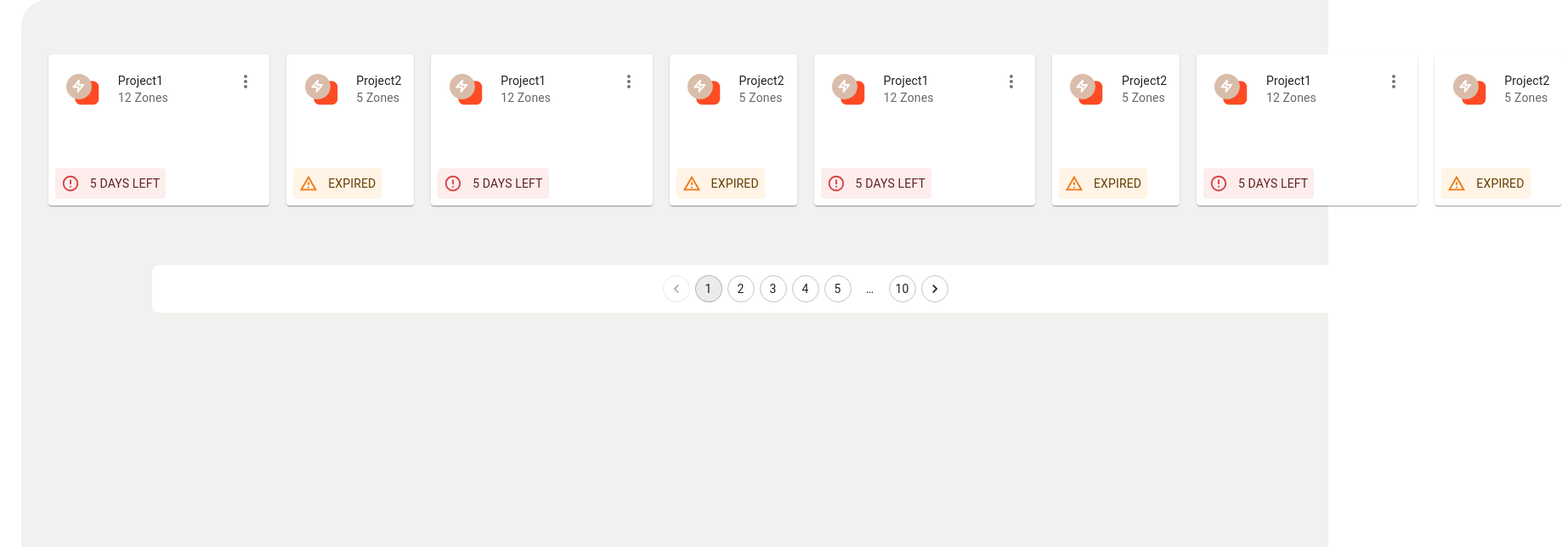
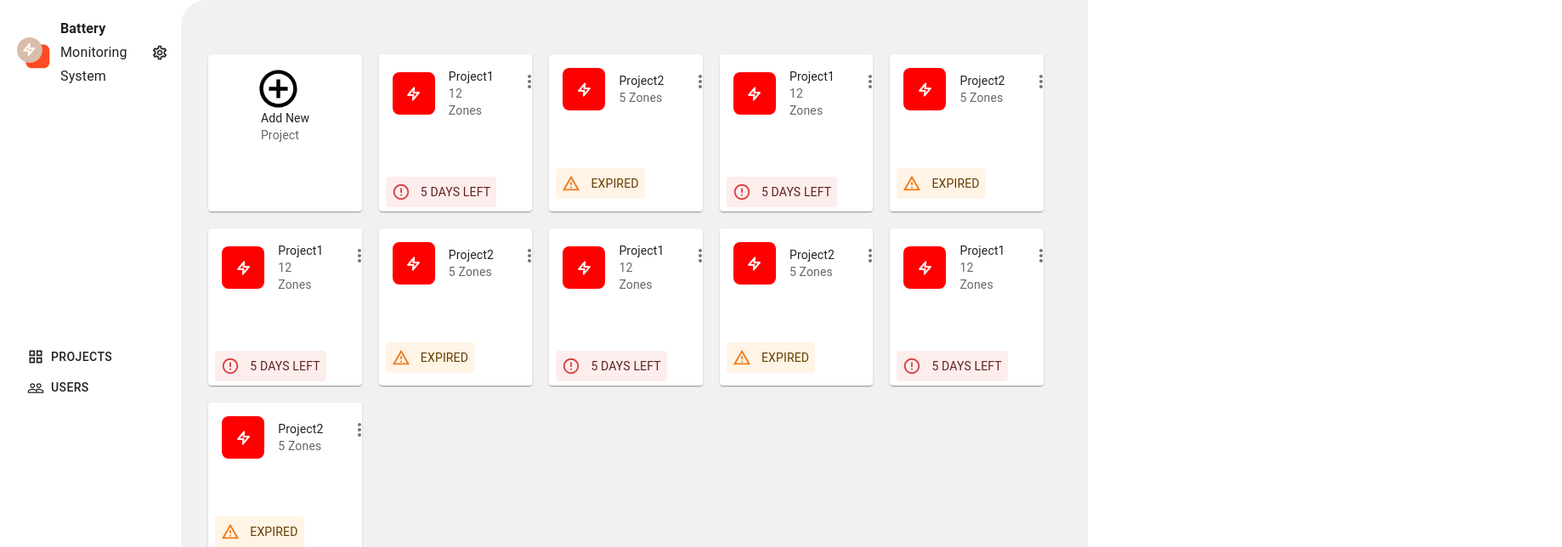
Before and after one commit to Mohammad-engineer/trust, a React (Vite) app: page /projects in a window 1280 px wide. Shown: the top 644 px of the page at 85% size, 1838 px wide, since content can reach past the window. Built offline with nearby package versions, Linux system fonts and the light colour scheme.

Commit message:
create project page

```diff
--- a/src/components/projects.jsx
+++ b/src/components/projects.jsx
@@ -9,6 +9,7 @@ import Link from "@mui/material/Link";
 import Paper from "@mui/material/Paper";
 //import iamges
 import projectlogo from "../assets/projects/project-page-logo.png";
+import zap1 from "../assets/projects/zap1.png";
 //pagination
 import Pagination from "@mui/material/Pagination";
 import Stack from "@mui/material/Stack";
@@ -25,6 +26,8 @@ import GridViewIcon from "@mui/icons-material/GridView";
 import PeopleOutlineIcon from "@mui/icons-material/PeopleOutline";
 import LogoutIcon from "@mui/icons-material/Logout";
 import SettingsOutlinedIcon from "@mui/icons-material/SettingsOutlined";
+import AddCircleOutlineIcon from '@mui/icons-material/AddCircleOutline';
+import AddCircleOutlineOutlinedIcon from '@mui/icons-material/AddCircleOutlineOutlined';
 // navigate user after Login
 import { useNavigate } from "react-router-dom";
 
@@ -112,22 +115,61 @@ const Projects = () => {
               display: "flex",
               flexDirection: "column",
               alignItems: "center",
-              columnGap: '20px',
-              width: '100%',
-              flexWrap: 'wrap',
-              rowGap: '20px'
+              //width: "100%",
             }}
           >
             <Box className={styles.project_wrapper}>
-              <Card sx={{ flexBasis:'20%' }}>
-                <CardHeader sx={{paddingBottom: '60px'}}
+
+            <Card className={styles.project_card } >
+                <CardHeader className={styles.add_new_project}
+                  sx={{ paddingBottom: "60px" }}
                   avatar={
-                    <Avatar sx={{ bgcolor: '#ffffff', width: '50px',height: '50px' }} aria-label="recipe">
-                      <img src={projectlogo} alt="" />
+                    <Avatar className={styles.add_new_icon}
+                      sx={{
+                        //bgcolor: "#ff0000",
+
+                        width: "50px",
+                        height: "50px",
+                        borderRadius: "8px",
+                      }}
+                      aria-label="recipe"
+                    >
+                      <AddCircleOutlineOutlinedIcon />
+                    </Avatar>
+                  }
+                  title="Add New"
+                  subheader="Project"
+                />
+                <CardContent>
+                  <Typography gutterBottom variant="h5" component="div">
+                    Lizard sdfsdfsdfsfsf
+                  </Typography>
+
+                </CardContent>
+
+              </Card>
+
+              <Card className={styles.project_card} >
+                <CardHeader
+                  sx={{ paddingBottom: "60px" }}
+                  avatar={
+                    <Avatar
+                      sx={{
+                        bgcolor: "#ff0000",
+                        width: "50px",
+                        height: "50px",
+                        borderRadius: "8px",
+                      }}
+                      aria-label="recipe"
+                    >
+                      <img src={zap1} alt="" />
                     </Avatar>
                   }
                   action={
-                    <IconButton aria-label="settings" sx={{paddingLeft: '30px'}}>
+                    <IconButton
+                      aria-label="settings"
+                      sx={{ paddingLeft: "30px" }}
+                    >
                       <MoreVertIcon />
                     </IconButton>
                   }
@@ -144,15 +186,27 @@ const Projects = () => {
                 </CardActions>
               </Card>
 
-              <Card sx={{ maxWidth: '20%' }}>
-                <CardHeader sx={{paddingBottom: '60px'}}
+              <Card className={styles.project_card}>
+                <CardHeader
+                  sx={{ paddingBottom: "60px" }}
                   avatar={
-                    <Avatar sx={{bgcolor:'#ffffff', width:'50px',height:'50px'}} aria-label="recipe">
-                      <img src={projectlogo} alt="" />
+                    <Avatar
+                      sx={{
+                        bgcolor: "#ff0000",
+                        width: "50px",
+                        height: "50px",
+                        borderRadius: "8px",
+                      }}
+                      aria-label="recipe"
+                    >
+                      <img src={zap1} alt="" />
                     </Avatar>
                   }
                   action={
-                    <IconButton aria-label="settings" sx={{paddingLeft: '30px'}}>
+                    <IconButton
+                      aria-label="settings"
+                      sx={{ paddingLeft: "30px" }}
+                    >
                       <MoreVertIcon />
                     </IconButton>
                   }
@@ -169,15 +223,27 @@ const Projects = () => {
                 </CardActions>
               </Card>
 
-              <Card sx={{ flexBasis:'20%' }}>
-                <CardHeader sx={{paddingBottom: '60px'}}
+              <Card className={styles.project_card}>
+                <CardHeader
+                  sx={{ paddingBottom: "60px" }}
                   avatar={
-                    <Avatar sx={{ bgcolor: '#ffffff', width: '50px',height: '50px' }} aria-label="recipe">
-                      <img src={projectlogo} alt="" />
+                    <Avatar
+                      sx={{
+                        bgcolor: "#ff0000",
+                        width: "50px",
+                        height: "50px",
+                        borderRadius: "8px",
+                      }}
+                      aria-label="recipe"
+                    >
+                      <img src={zap1} alt="" />
                     </Avatar>
                   }
                   action={
-                    <IconButton aria-label="settings" sx={{paddingLeft: '30px'}}>
+                    <IconButton
+                      aria-label="settings"
+                      sx={{ paddingLeft: "30px" }}
+                    >
                       <MoreVertIcon />
                     </IconButton>
                   }
@@ -194,15 +260,27 @@ const Projects = () => {
                 </CardActions>
               </Card>
 
-              <Card sx={{ maxWidth: '20%' }}>
-                <CardHeader sx={{paddingBottom: '60px'}}
+              <Card className={styles.project_card}>
+                <CardHeader
+                  sx={{ paddingBottom: "60px" }}
                   avatar={
-                    <Avatar sx={{bgcolor:'#ffffff', width:'50px',height:'50px'}} aria-label="recipe">
-                      <img src={projectlogo} alt="" />
+                    <Avatar
+                      sx={{
+                        bgcolor: "#ff0000",
+                        width: "50px",
+                        height: "50px",
+                        borderRadius: "8px",
+                      }}
+                      aria-label="recipe"
+                    >
+                      <img src={zap1} alt="" />
                     </Avatar>
                   }
                   action={
-                    <IconButton aria-label="settings" sx={{paddingLeft: '30px'}}>
+                    <IconButton
+                      aria-label="settings"
+                      sx={{ paddingLeft: "30px" }}
+                    >
                       <MoreVertIcon />
                     </IconButton>
                   }
@@ -219,15 +297,27 @@ const Projects = () => {
                 </CardActions>
               </Card>
 
-              <Card sx={{ flexBasis:'20%' }}>
-                <CardHeader sx={{paddingBottom: '60px'}}
+              <Card className={styles.project_card}>
+                <CardHeader
+                  sx={{ paddingBottom: "60px" }}
                   avatar={
-                    <Avatar sx={{ bgcolor: '#ffffff', width: '50px',height: '50px' }} aria-label="recipe">
-                      <img src={projectlogo} alt="" />
+                    <Avatar
+                      sx={{
+                        bgcolor: "#ff0000",
+                        width: "50px",
+                        height: "50px",
+                        borderRadius: "8px",
+                      }}
+                      aria-label="recipe"
+                    >
+                      <img src={zap1} alt="" />
                     </Avatar>
                   }
                   action={
-                    <IconButton aria-label="settings" sx={{paddingLeft: '30px'}}>
+                    <IconButton
+                      aria-label="settings"
+                      sx={{ paddingLeft: "30px" }}
+                    >
                       <MoreVertIcon />
                     </IconButton>
                   }
@@ -244,15 +334,27 @@ const Projects = () => {
                 </CardActions>
               </Card>
 
-              <Card sx={{ maxWidth: '20%' }}>
-                <CardHeader sx={{paddingBottom: '60px'}}
+              <Card className={styles.project_card}>
+                <CardHeader
+                  sx={{ paddingBottom: "60px" }}
                   avatar={
-                    <Avatar sx={{bgcolor:'#ffffff', width:'50px',height:'50px'}} aria-label="recipe">
-                      <img src={projectlogo} alt="" />
+                    <Avatar
+                      sx={{
+                        bgcolor: "#ff0000",
+                        width: "50px",
+                        height: "50px",
+                        borderRadius: "8px",
+                      }}
+                      aria-label="recipe"
+                    >
+                      <img src={zap1} alt="" />
                     </Avatar>
                   }
                   action={
-                    <IconButton aria-label="settings" sx={{paddingLeft: '30px'}}>
+                    <IconButton
+                      aria-label="settings"
+                      sx={{ paddingLeft: "30px" }}
+                    >
                       <MoreVertIcon />
                     </IconButton>
                   }
@@ -269,15 +371,27 @@ const Projects = () => {
                 </CardActions>
               </Card>
 
-              <Card sx={{ flexBasis:'20%' }}>
-                <CardHeader sx={{paddingBottom: '60px'}}
+              <Card className={styles.project_card}>
+                <CardHeader
+                  sx={{ paddingBottom: "60px" }}
                   avatar={
-                    <Avatar sx={{ bgcolor: '#ffffff', width: '50px',height: '50px' }} aria-label="recipe">
-                      <img src={projectlogo} alt="" />
+                    <Avatar
+                      sx={{
+                        bgcolor: "#ff0000",
+                        width: "50px",
+                        height: "50px",
+                        borderRadius: "8px",
+                      }}
+                      aria-label="recipe"
+                    >
+                      <img src={zap1} alt="" />
                     </Avatar>
                   }
                   action={
-                    <IconButton aria-label="settings" sx={{paddingLeft: '30px'}}>
+                    <IconButton
+                      aria-label="settings"
+                      sx={{ paddingLeft: "30px" }}
+                    >
                       <MoreVertIcon />
                     </IconButton>
                   }
@@ -294,15 +408,27 @@ const Projects = () => {
                 </CardActions>
               </Card>
 
-              <Card sx={{ maxWidth: '20%' }}>
-                <CardHeader sx={{paddingBottom: '60px'}}
+              <Card className={styles.project_card}>
+                <CardHeader
+                  sx={{ paddingBottom: "60px" }}
                   avatar={
-                    <Avatar sx={{bgcolor:'#ffffff', width:'50px',height:'50px'}} aria-label="recipe">
-                      <img src={projectlogo} alt="" />
+                    <Avatar
+                      sx={{
+                        bgcolor: "#ff0000",
+                        width: "50px",
+                        height: "50px",
+                        borderRadius: "8px",
+                      }}
+                      aria-label="recipe"
+                    >
+                      <img src={zap1} alt="" />
                     </Avatar>
                   }
                   action={
-                    <IconButton aria-label="settings" sx={{paddingLeft: '30px'}}>
+                    <IconButton
+                      aria-label="settings"
+                      sx={{ paddingLeft: "30px" }}
+                    >
                       <MoreVertIcon />
                     </IconButton>
                   }
@@ -318,6 +444,81 @@ const Projects = () => {
                   </Stack>
                 </CardActions>
               </Card>
+
+              <Card className={styles.project_card}>
+                <CardHeader
+                  sx={{ paddingBottom: "60px" }}
+                  avatar={
+                    <Avatar
+                      sx={{
+                        bgcolor: "#ff0000",
+                        width: "50px",
+                        height: "50px",
+                        borderRadius: "8px",
+                      }}
+                      aria-label="recipe"
+                    >
+                      <img src={zap1} alt="" />
+                    </Avatar>
+                  }
+                  action={
+                    <IconButton
+                      aria-label="settings"
+                      sx={{ paddingLeft: "30px" }}
+                    >
+                      <MoreVertIcon />
+                    </IconButton>
+                  }
+                  title="Project1"
+                  subheader="12 Zones"
+                />
+
+                <CardActions disableSpacing>
+                  <Stack sx={{ width: "auto" }} spacing={2}>
+                    <Alert severity="error" sx={{ padding: "0px 7px" }}>
+                      5 DAYS LEFT
+                    </Alert>
+                  </Stack>
+                </CardActions>
+              </Card>
+
+              <Card className={styles.project_card}>
+                <CardHeader
+                  sx={{ paddingBottom: "60px" }}
+                  avatar={
+                    <Avatar
+                      sx={{
+                        bgcolor: "#ff0000",
+                        width: "50px",
+                        height: "50px",
+                        borderRadius: "8px",
+                      }}
+                      aria-label="recipe"
+                    >
+                      <img src={zap1} alt="" />
+                    </Avatar>
+                  }
+                  action={
+                    <IconButton
+                      aria-label="settings"
+                      sx={{ paddingLeft: "30px" }}
+                    >
+                      <MoreVertIcon />
+                    </IconButton>
+                  }
+                  title="Project2"
+                  subheader="5 Zones"
+                />
+
+                <CardActions disableSpacing>
+                  <Stack sx={{ width: "auto" }} spacing={2}>
+                    <Alert severity="warning" sx={{ padding: "0px 7px" }}>
+                      EXPIRED
+                    </Alert>
+                  </Stack>
+                </CardActions>
+              </Card>
+
             </Box>
 
             <Box className={styles.projects_pagination}>
--- a/src/components/projects.module.css
+++ b/src/components/projects.module.css
@@ -39,4 +39,31 @@
   justify-content: flex-start;
   -moz-column-gap: 20px;
        column-gap: 20px;
+  column-gap: 20px;
+  width: 100%;
+  flex-wrap: wrap;
+  row-gap: 20px;
+}
+.project_wrapper .project_card {
+  flex-basis: calc(20% - 20px);
+  height: 185px;
+}
+.project_wrapper .add_new_project {
+  display: flex;
+  flex-direction: column;
+  align-items: center;
+  justify-content: center !important;
+  height: 100%;
+  width: 100%;
+  padding: 15px;
+}
+.project_wrapper .add_new_project .add_new_icon {
+  color: black;
+  background: unset;
+}
+.project_wrapper .add_new_project .add_new_icon svg {
+  font-size: 53px;
+}
+.project_wrapper .add_new_project .card_content {
+  flex: 0;
 }/*# sourceMappingURL=projects.module.css.map */
--- a/src/components/projects.module.scss
+++ b/src/components/projects.module.scss
@@ -34,4 +34,31 @@
   align-items: center;
   justify-content: flex-start;
   column-gap: 20px;
+  column-gap: 20px;
+  width: 100%;
+  flex-wrap: wrap;
+  row-gap: 20px;
+  .project_card{
+    flex-basis: calc(20% - 20px);
+    height: 185px;
+  }
+  .add_new_project{
+    display: flex;
+    flex-direction: column;
+    align-items: center;
+    justify-content: center!important;
+    height: 100%;
+    width: 100%;
+    padding: 15px;
+    .add_new_icon{
+      color: black;
+      background: unset;
+      svg{
+        font-size: 53px;
+      }
+    }
+    .card_content{
+      flex: 0;
+    }
+  }
 }
```
Also changed, not shown: src/assets/projects/zap1.png (added), 1 other file (tests, documents, lock files or other folders).
